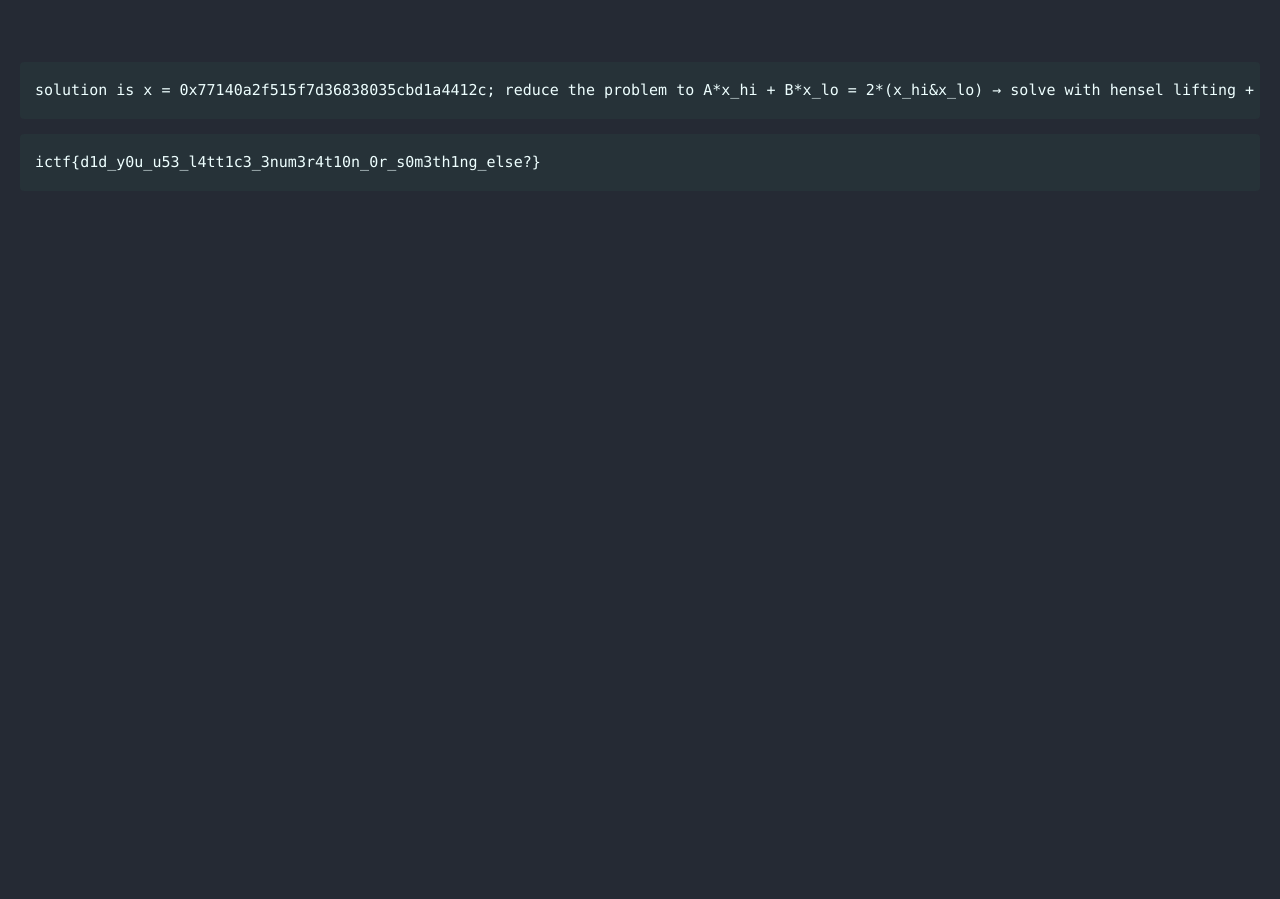
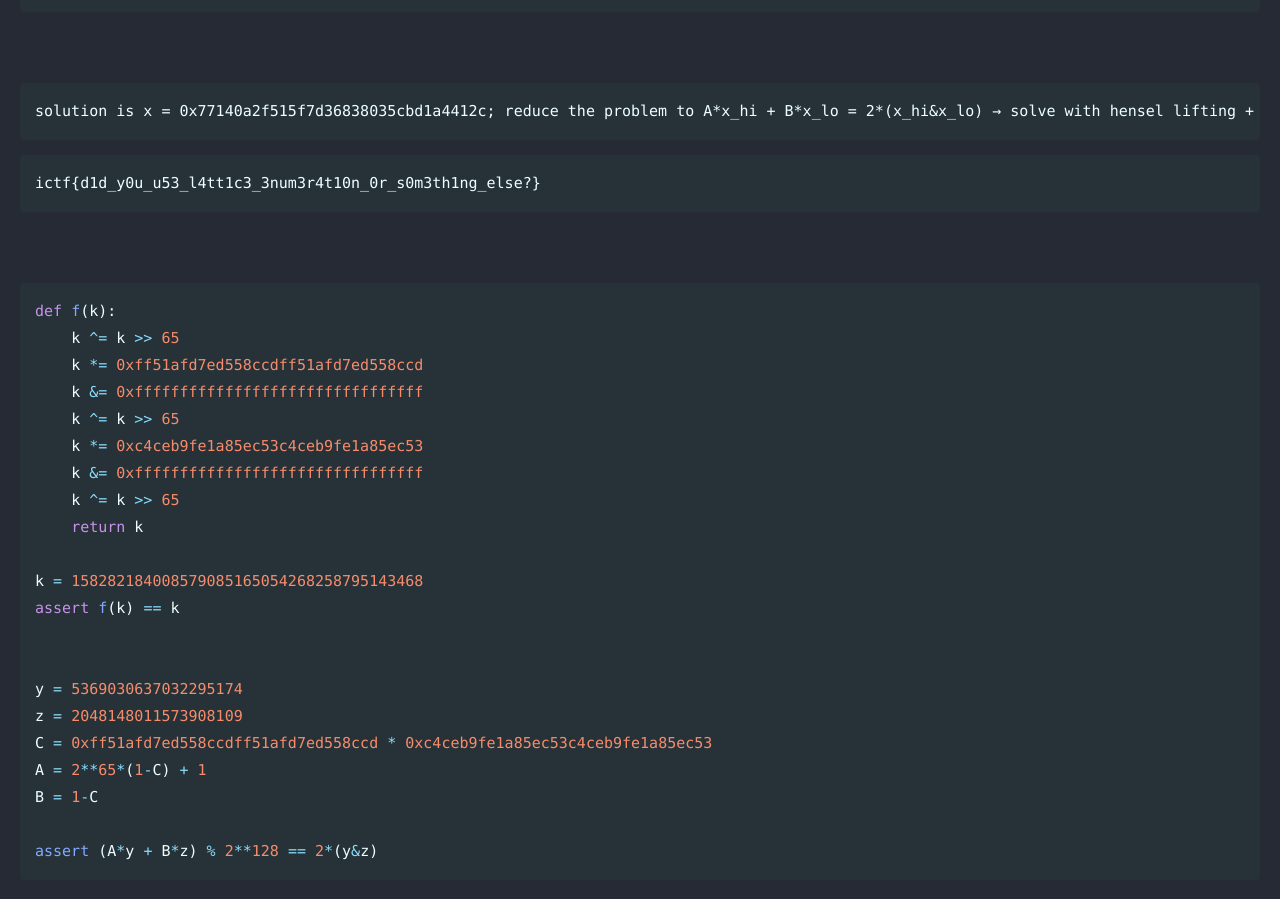
Before and after one commit to Connor-McCartney/Connor-McCartney.github.io, a Jekyll site: the page built from _pages/cryptography/other/skedaddle-ImaginaryCTF.md, in a window 1280 px wide and 900 px high, scrolled down 13871 px. Built offline with Jekyll 4.4.1, drawn with Linux system fonts in a browser that asks for light colours; cached includes are drawn as plain includes; before the commit the page ends 14107 px from its top, so only the background shows below that.

Commit message:
Update skedaddle-ImaginaryCTF.md

````diff
--- a/_pages/cryptography/other/skedaddle-ImaginaryCTF.md
+++ b/_pages/cryptography/other/skedaddle-ImaginaryCTF.md
@@ -279,7 +279,7 @@ This will be our main equation, we can't really simplify it any further.
 <br>
 
 
-
+---
 
 
 
@@ -562,3 +562,29 @@ solution is x = 0x77140a2f515f7d36838035cbd1a4412c; reduce the problem to A*x_hi
 ```
 ictf{d1d_y0u_u53_l4tt1c3_3num3r4t10n_0r_s0m3th1ng_else?}
 ```
+
+<br>
+
+```python
+def f(k):
+    k ^= k >> 65
+    k *= 0xff51afd7ed558ccdff51afd7ed558ccd
+    k &= 0xffffffffffffffffffffffffffffffff
+    k ^= k >> 65
+    k *= 0xc4ceb9fe1a85ec53c4ceb9fe1a85ec53
+    k &= 0xffffffffffffffffffffffffffffffff
+    k ^= k >> 65
+    return k
+
+k = 158282184008579085165054268258795143468
+assert f(k) == k
+
+
+y = 5369030637032295174
+z = 2048148011573908109
+C = 0xff51afd7ed558ccdff51afd7ed558ccd * 0xc4ceb9fe1a85ec53c4ceb9fe1a85ec53
+A = 2**65*(1-C) + 1
+B = 1-C
+
+assert (A*y + B*z) % 2**128 == 2*(y&z)
+```
````
